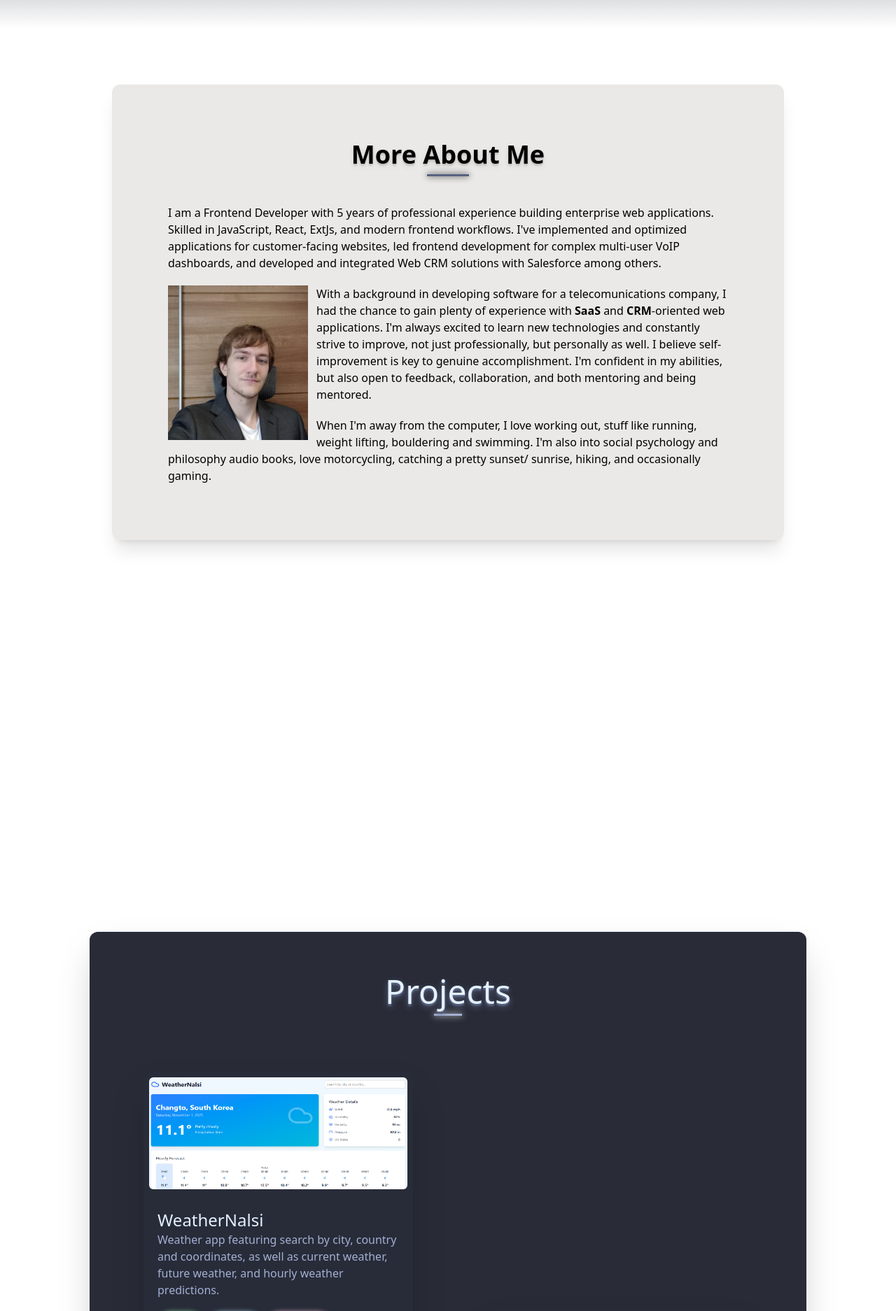
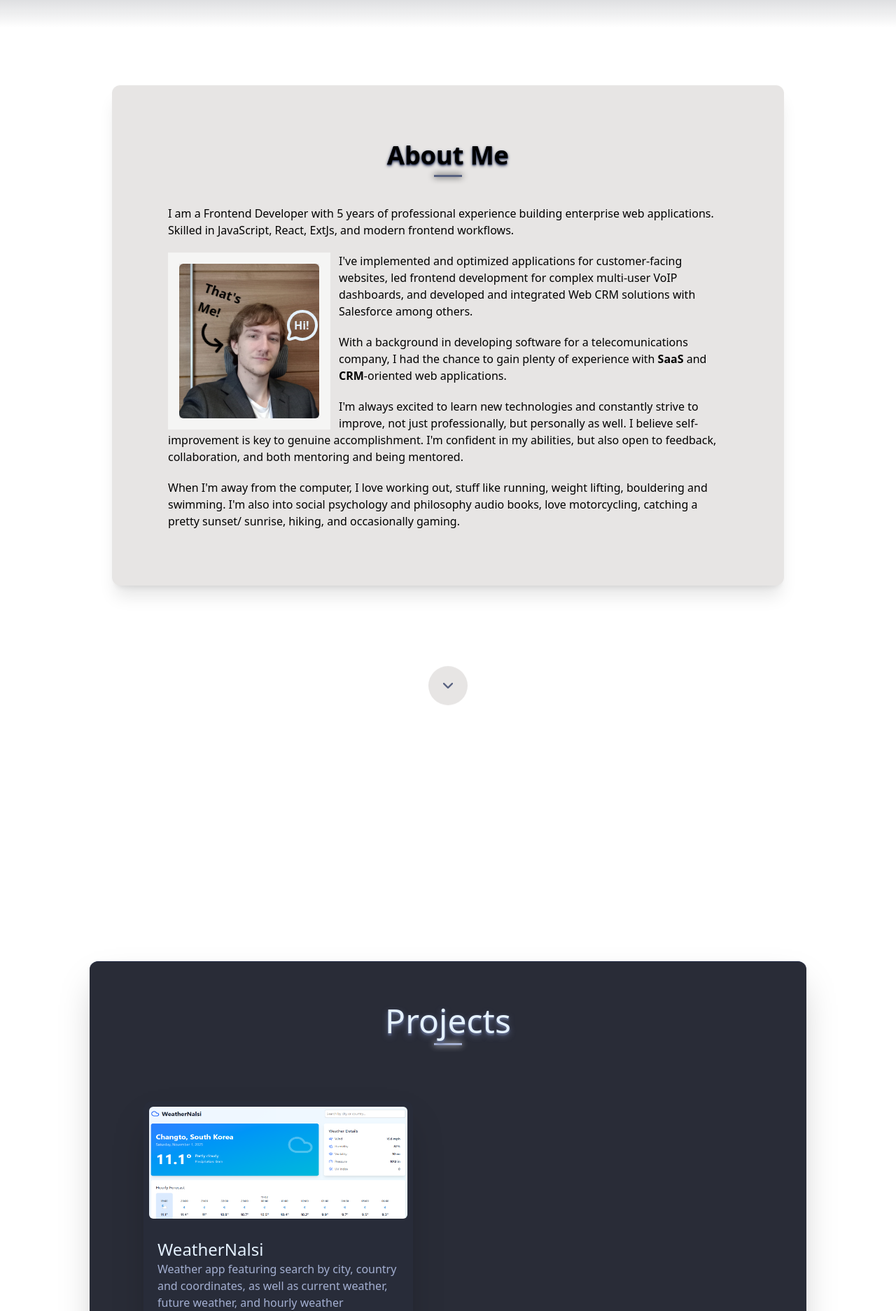
Before and after one commit to PatrykStefaniak/portfolio, a Next.js app: page / in a window 1280 px wide. Shown: the part 1960-3834 px from the top of the page at 70% size. Built offline with nearby package versions, Linux system fonts and the light colour scheme.

Commit message:
More visual improvements in projects and about section. Added chevron scroll button in about

```diff
--- a/app/globals.css
+++ b/app/globals.css
@@ -92,6 +92,17 @@ html, body, #container {
     }
   };
 
+  --animate-fade-in-flat: fade-in 3s;
+
+  @keyframes fade-in {
+    0% {
+      opacity: 0;
+    }
+    100% {
+      opacity: 1;
+    }
+  };
+
   --animate-slide-fade-in: slide-fade-in 3s;
 
   @keyframes slide-fade-in {
@@ -173,4 +184,25 @@ html, body, #container {
       filter: invert(0)
     }
   }
+
+  --animate-fade-in-n-out: fade-in-n-out 10s;
+
+  @keyframes fade-in-n-out {
+    0% {
+      opacity: 0;
+      transform: translateY(10%);
+    }
+    10% {
+      opacity: 1;
+      transform: translateY(0);
+    }
+    90% {
+      opacity: 1;
+      transform: translateY(0);
+    }
+    100% {
+      opacity: 0;
+      transform: translateY(10%);
+    }
+  };
 }
--- a/components/Separator.tsx
+++ b/components/Separator.tsx
@@ -28,7 +28,7 @@ export default function Separator() {
             </div>
             {isInView && <DownChevron
                 handler={onContinueDown}
-                isLight
+                bgColor="bg-(--bg)/50"
             />}
         </section>
     );
--- a/components/about/About.tsx
+++ b/components/about/About.tsx
@@ -1,6 +1,9 @@
 import Image from "next/image";
 import { Ref, RefObject } from "react";
 import useIntersectionObserver from "../hooks/useIntersectionObserver";
+import { MessageCircle, Undo } from "lucide-react";
+import DownChevron from "../ui/DownChevron";
+import useScrollAfterDelay from "../hooks/useScrollAfterDelay";
 
 type AboutProps = {
     ref?: Ref<HTMLDivElement>
@@ -9,34 +12,78 @@ type AboutProps = {
 export default function About(props: AboutProps) {
     const {ref} = props;
     const isInView = useIntersectionObserver(ref as RefObject<HTMLElement | null>);
+    const doScroll = useScrollAfterDelay({selector: "#projects", block: "nearest"});
+
+    const onContinueDown = () => {
+        doScroll();
+    };
 
     return (
         <section
+            className="p-px"
             id="about"
             ref={ref}
-            className={`${isInView ? "animate-fade-in" : "opacity-0"} sm:w-[75vw] mx-auto mt-20 border-t border-stone-50 bg-stone-200/85 p-5 sm:p-20 sm:rounded-xl shadow-xl`}
+        >
+            <div
+                className={`${isInView ? "animate-fade-in-flat" : "opacity-0"} sm:w-[75vw] mx-auto mt-20 border-t border-stone-50 bg-stone-200 p-5 sm:p-20 sm:rounded-xl shadow-xl`}
             >
                 <div className="w-full flex flex-col mb-10">
-                <h2 className="mx-auto text-4xl font-semibold text-shadow-lg text-shadow-(--border)">More About Me</h2>
-                <div className="mt-2 mx-auto border-b-3 border-(--highlight) w-15 shadow-[0_0_10px_rgba(0,0,0,1)]"/>
+                    <h2 className="mx-auto text-4xl font-semibold text-shadow-md text-shadow-(color:--border)">About Me</h2>
+                    <div className="mt-2 mx-auto border-b-3 border-(--highlight) w-10 shadow-[0_0_10px_rgba(0,0,0,1)]"/>
                 </div>
                 <div>
                     <p>
                         I am a Frontend Developer with 5 years of professional experience building enterprise web applications.
-                    Skilled in JavaScript, React, ExtJs, and modern frontend workflows. I&apos;ve implemented and optimized
-                    applications for customer-facing websites, led frontend development for complex multi-user VoIP
-                    dashboards, and developed and integrated Web CRM solutions with Salesforce among others.
+                        Skilled in JavaScript, React, ExtJs, and modern frontend workflows.
                     </p>
+                    <div className="float-left mr-3 mt-5 border-16 border-stone-100">
+                        <div className="h-0 w-0 font-bold">
+                            <div
+                                className={`${isInView && "animate-fade-in-n-out"} relative rotate-19 left-8 top-5 opacity-0`}
+                                style={{
+                                    animationDelay: "3s"
+                                }}
+                            >
+                                <p className="relative right-2 text-lg">
+                                    That&apos;s Me!
+                                </p>
+                                <Undo
+                                    className="rotate-200"
+                                    size={48}
+                                />
+                            </div>
+                            <div
+                                className={`${isInView && "animate-fade-in-n-out"} relative bottom-10 left-38 text-(--text) opacity-0`}
+                                style={{
+                                    animationDelay: "5s"
+                                }}
+                            >
+                                <MessageCircle
+                                    size={48}
+                                />
+                                <div className="relative bottom-9 left-3">
+                                    Hi!
+                                </div>
+                            </div>
+                        </div>
                         <Image
-                    className="float-left mr-3 mt-5"
+                            className="rounded-md"
                             src={"/me.jpg"}
                             alt={"Image of a handsome frontend developer"}
                             width={200}
                             height={400}
                         />
+                    </div>
+                    <p className="mt-5">
+                        I&apos;ve implemented and optimized
+                        applications for customer-facing websites, led frontend development for complex multi-user VoIP
+                        dashboards, and developed and integrated Web CRM solutions with Salesforce among others.
+                    </p>
                     <p className="mt-5">
                         With a background in developing software for a telecomunications company, I had the chance to gain
                         plenty of experience with <b>SaaS</b> and <b>CRM</b>-oriented web applications.
+                    </p>
+                    <p className="mt-5">
                         I&apos;m always excited to learn new technologies and constantly strive to improve, not just professionally, but personally as well.
                         I believe self-improvement is key to genuine accomplishment.
                         I&apos;m confident in my abilities, but also open to feedback, collaboration, and both mentoring and being mentored.
@@ -45,6 +92,11 @@ export default function About(props: AboutProps) {
                         When I&apos;m away from the computer, I love working out, stuff like running, weight lifting, bouldering and swimming. I&apos;m also into social psychology and philosophy audio books, love motorcycling, catching a pretty sunset/ sunrise, hiking, and occasionally gaming.
                     </p>
                 </div>
+            </div>
+            <DownChevron
+                handler={onContinueDown}
+                bgColor="bg-stone-200"
+            />
         </section>
     )
 }
--- a/components/projects/Card.tsx
+++ b/components/projects/Card.tsx
@@ -4,15 +4,15 @@ import { Code, Play } from "lucide-react";
 import Image from "next/image";
 
 const technologyColors = {
-    javascript: "border-yellow-400 bg-yellow-100/80 shadow-[0_0_7px_yellow]",
-    html: "border-orange-400 bg-orange-100/80 shadow-[0_0_7px_orange]",
-    css: "border-cyan-400 bg-cyan-100/80 shadow-[0_0_7px_cyan]",
-    react: "border-cyan-400 bg-cyan-100/80 shadow-[0_0_7px_cyan]",
-    "next.js": "border-green-500 bg-green-100/80 shadow-[0_0_7px_lightgreen]",
-    "three.js": "border-fuchsia-700 bg-fuchsia-100/80 shadow-[0_0_7px_fuchsia]",
-    "three fiber": "border-cyan-400 bg-cyan-100/80 shadow-[0_0_7px_cyan]",
-    tailwind: "border-sky-500 bg-sky-100/80 shadow-[0_0_7px_lightblue]",
-    default: "border-pink-400 bg-lime-100/80 shadow-[0_0_7px_pink]",
+    javascript: "border-yellow-400 bg-yellow-100/80 shadow-[0_0_6px_yellow]",
+    html: "border-orange-400 bg-orange-100/80 shadow-[0_0_6px_orange]",
+    css: "border-cyan-400 bg-cyan-100/80 shadow-[0_0_6px_cyan]",
+    react: "border-cyan-400 bg-cyan-100/80 shadow-[0_0_6px_cyan]",
+    "next.js": "border-green-500 bg-green-100/80 shadow-[0_0_6px_lightgreen]",
+    "three.js": "border-fuchsia-700 bg-fuchsia-100/80 shadow-[0_0_6px_fuchsia]",
+    "three fiber": "border-cyan-400 bg-cyan-100/80 shadow-[0_0_6px_cyan]",
+    tailwind: "border-sky-500 bg-sky-100/80 shadow-[0_0_6px_lightblue]",
+    default: "border-pink-400 bg-pink-100/80 shadow-[0_0_6px_pink]",
 };
 
 type Technology = keyof typeof technologyColors;
@@ -36,13 +36,13 @@ export default function Card(props: Project) {
                 <div>
                     {text}
                 </div>
-                <div className="flex gap-2 my-5">
+                <div className="my-5 py-4 px-2 flex flex-wrap max-h-15 gap-2 gap-y-5 overflow-hidden">
                     {
                         (technology || []).map((tech, index) => {
                             const styles = technologyColors[tech.toLowerCase() as Technology] || technologyColors.default;
 
                             return <div
-                                className={`glint-effect border-2 p-[5px] rounded-full text-(--text-dark) ${styles} cursor-default`}
+                                className={`text-stone-900 glint-effect border-2 p-[5px] rounded-full text-(--text-dark) ${styles} cursor-default min-w-16 text-center`}
                                 key={index}
                             >
                                 {tech}
--- a/components/projects/List.tsx
+++ b/components/projects/List.tsx
@@ -4,7 +4,7 @@ import { Project } from "@/types/types";
 
 export default function ProjectList() {
     return (
-        <section id="projects" className="pt-[50vh] p-px">
+        <section id="projects" className="pt-[20vh] p-px">
             <div className={"flex flex-col bg-(--bg-light)/90 my-[20vh] mx-auto w-[80vw] py-10 rounded-xl shadow-2xl border-t border-(--border-muted)"}>
                 <div className="m-auto pt-5 pb-20 ">
                     <div className="text-5xl text-(--text) text-shadow-lg text-shadow-(color:--highlight)">
--- a/components/projects/projects.json
+++ b/components/projects/projects.json
@@ -15,12 +15,11 @@
             "imageSrc": "/projects/bmw.svg"
         },{
             "header": "Portfolio",
-            "text": "My portfolio website featuring a modern design, animations and threejs",
+            "text": "My portfolio website featuring a modern design, css animations and threejs",
             "imageAlt": "Portfolio app home",
             "imageSrc": "/projects/portfolio.png",
             "codeUrl": "https://github.com/PatrykStefaniak/portfolio",
-            "technology": ["Next.js", "Tailwind", "Typescript"],
-            "demoUrl": "https://patrykstefaniak-portfolio.vercel.app/"
+            "technology": ["Next.js", "Tailwind", "Typescript", "Three.js"]
         }
     ]
 }
--- a/components/ui/DownChevron.tsx
+++ b/components/ui/DownChevron.tsx
@@ -5,12 +5,12 @@ import { useEffect, useState } from "react";
 
 type DownChevronProps = {
     handler: () => void
-    isLight?: boolean
+    bgColor?: string
 };
 
 export default function DownChevron(props: DownChevronProps) {
     const [animate, setAnimate] = useState(false);
-    const {handler, isLight} = props;
+    const {handler, bgColor = "bg-(--bg-dark)/90"} = props;
 
     const handleClick = () => {
         setAnimate(true);
@@ -30,7 +30,6 @@ export default function DownChevron(props: DownChevronProps) {
     }, [animate]);
 
     const animation = animate ? "animate-chevron-fly-down" : "";
-    const bgColor = isLight ? "bg-(--bg)/50" : "bg-(--bg-dark)/90";
 
     return (
         <div className="animate-fade-in" style={{ animationDuration: "6s" }}>
```
Lines whose indentation alone changed are shown as unchanged.
